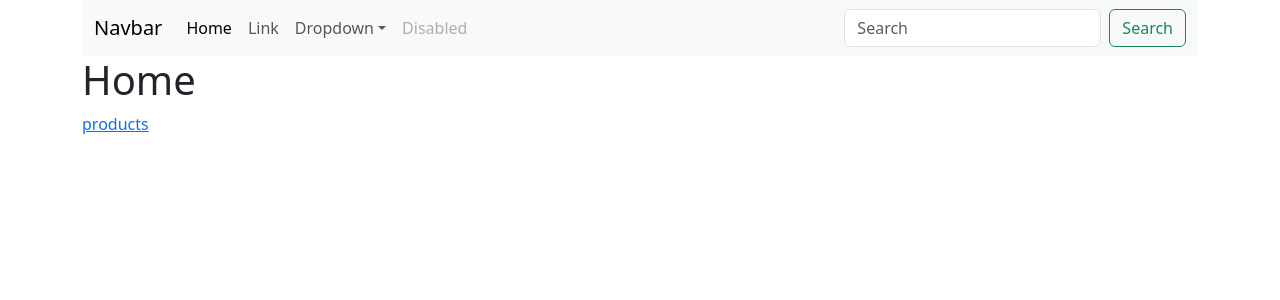
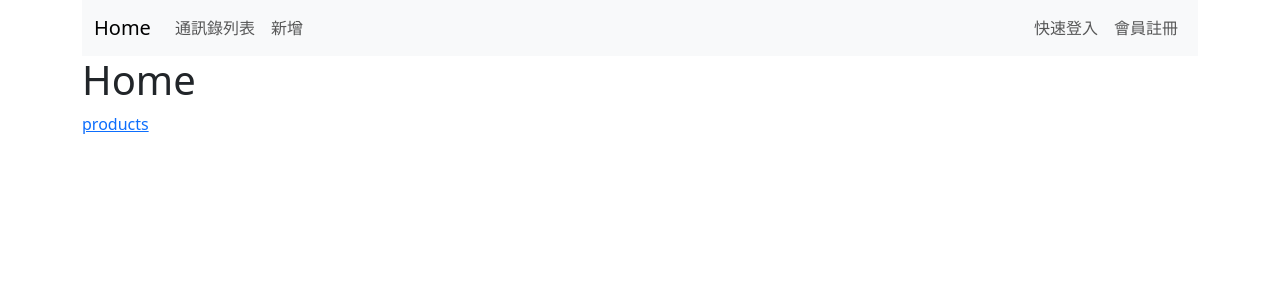
Before and after one commit to zx0938013408/TeamB_next, a Next.js app: page / in a window 1280 px wide. Shown: the top 300 px of the page. Built offline with nearby package versions, Linux system fonts and the light colour scheme.

Commit message:
修改 ABNavbar

```diff
--- a/app/page.js
+++ b/app/page.js
@@ -1,92 +1,10 @@
 import Link from "next/link";
+import ABNavbar from "@/components/layouts/navbar";
 
 export default function Home() {
   return (
     <>
-      <div className="container">
-        <nav className="navbar navbar-expand-lg bg-body-tertiary">
-          <div className="container-fluid">
-            <a className="navbar-brand" href="#">
-              Navbar
-            </a>
-            <button
-              className="navbar-toggler"
-              type="button"
-              data-bs-toggle="collapse"
-              data-bs-target="#navbarSupportedContent"
-              aria-controls="navbarSupportedContent"
-              aria-expanded="false"
-              aria-label="Toggle navigation"
-            >
-              <span className="navbar-toggler-icon" />
-            </button>
-            <div
-              className="collapse navbar-collapse"
-              id="navbarSupportedContent"
-            >
-              <ul className="navbar-nav me-auto mb-2 mb-lg-0">
-                <li className="nav-item">
-                  <a className="nav-link active" aria-current="page" href="#">
-                    Home
-                  </a>
-                </li>
-                <li className="nav-item">
-                  <a className="nav-link" href="#">
-                    Link
-                  </a>
-                </li>
-                <li className="nav-item dropdown">
-                  <a
-                    className="nav-link dropdown-toggle"
-                    href="#"
-                    role="button"
-                    data-bs-toggle="dropdown"
-                    aria-expanded="false"
-                  >
-                    Dropdown
-                  </a>
-                  <ul className="dropdown-menu">
-                    <li>
-                      <a className="dropdown-item" href="#">
-                        Action
-                      </a>
-                    </li>
-                    <li>
-                      <a className="dropdown-item" href="#">
-                        Another action
-                      </a>
-                    </li>
-                    <li>
-                      <hr className="dropdown-divider" />
-                    </li>
-                    <li>
-                      <a className="dropdown-item" href="#">
-                        Something else here
-                      </a>
-                    </li>
-                  </ul>
-                </li>
-                <li className="nav-item">
-                  <a className="nav-link disabled" aria-disabled="true">
-                    Disabled
-                  </a>
-                </li>
-              </ul>
-              <form className="d-flex" role="search">
-                <input
-                  className="form-control me-2"
-                  type="search"
-                  placeholder="Search"
-                  aria-label="Search"
-                />
-                <button className="btn btn-outline-success" type="submit">
-                  Search
-                </button>
-              </form>
-            </div>
-          </div>
-        </nav>
-      </div>
+      <ABNavbar />
       <div className="container">
         <h1>Home</h1>
         <div>
--- a/components/layouts/navbar.js
+++ b/components/layouts/navbar.js
@@ -1,3 +1,4 @@
+"use client";
 import React from "react";
 import Link from "next/link";
 
@@ -6,9 +7,9 @@ export default function ABNavbar() {
     <div className="container">
       <nav className="navbar navbar-expand-lg bg-body-tertiary">
         <div className="container-fluid">
-          <a className="navbar-brand" href="#">
-            Navbar
-          </a>
+          <Link className="navbar-brand" href="/">
+            Home
+          </Link>
           <button
             className="navbar-toggler"
             type="button"
@@ -33,6 +34,19 @@ export default function ABNavbar() {
                 </Link>
               </li>
             </ul>
+
+            <ul className="navbar-nav mb-2 mb-lg-0">
+              <li className="nav-item">
+                <Link className="nav-link" href="/quick-login">
+                  快速登入
+                </Link>
+              </li>
+              <li className="nav-item">
+                <Link className="nav-link" href="/register">
+                  會員註冊
+                </Link>
+              </li>
+            </ul>
           </div>
         </div>
       </nav>
```
